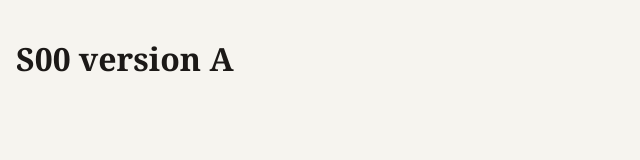
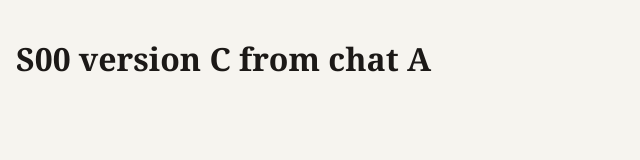
Before and after one commit to canias7/testingforclaude, a plain HTML site: page s00art.html in a window 1280 px wide. Shown: the whole page, without its empty margins (0-640 px from the left). Drawn offline with Linux system fonts and the light colour scheme.

Commit message:
Update S00 artifact heading to version C
Coder-Chat: https://gofarther.dev/?chat=testingforclaude-4i0gk2pu
Co-authored-by: canias7 <260366526+canias7@users.noreply.github.com>

```diff
--- a/s00art.html
+++ b/s00art.html
@@ -13,6 +13,6 @@ body { margin: 0; background: var(--bg); color: var(--fg); font-family: Georgia,
 </style>
 </head>
 <body>
-<h1>S00 version A</h1>
+<h1>S00 version C from chat A</h1>
 </body>
 </html>
```
